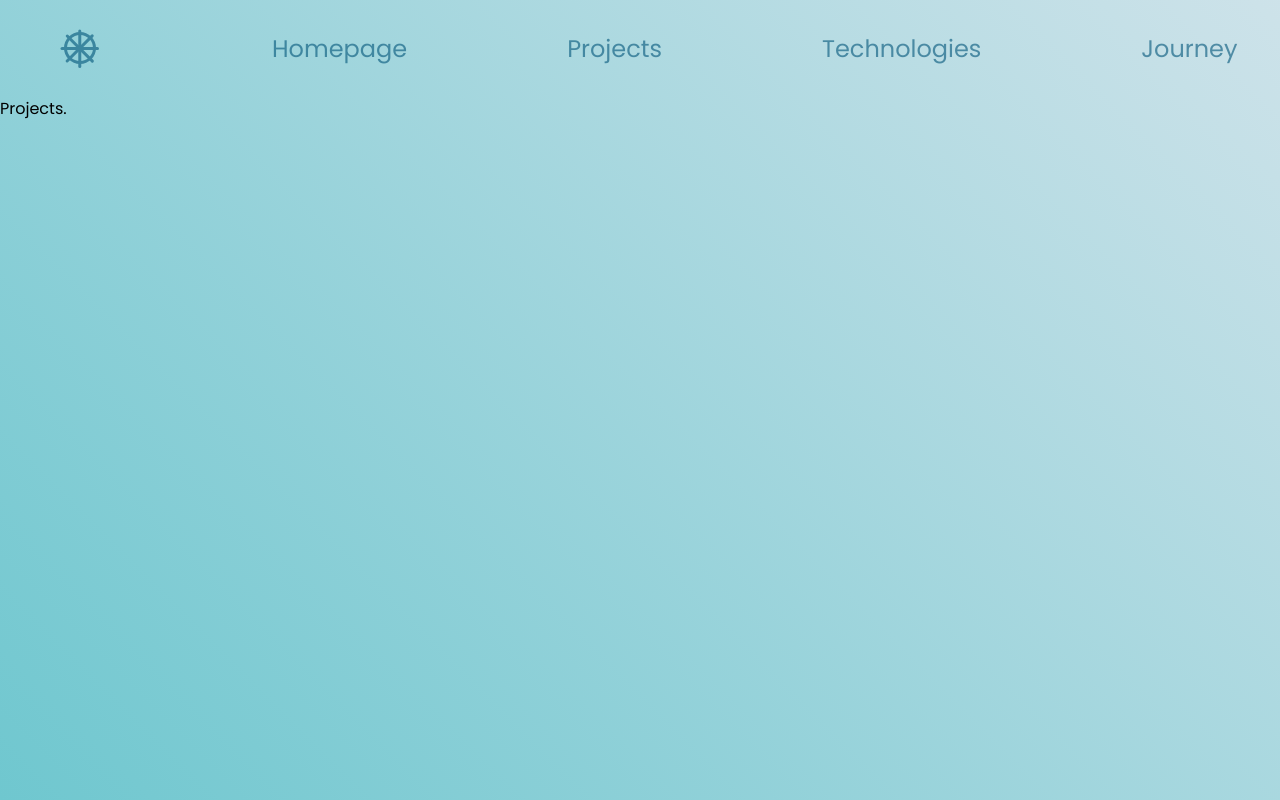
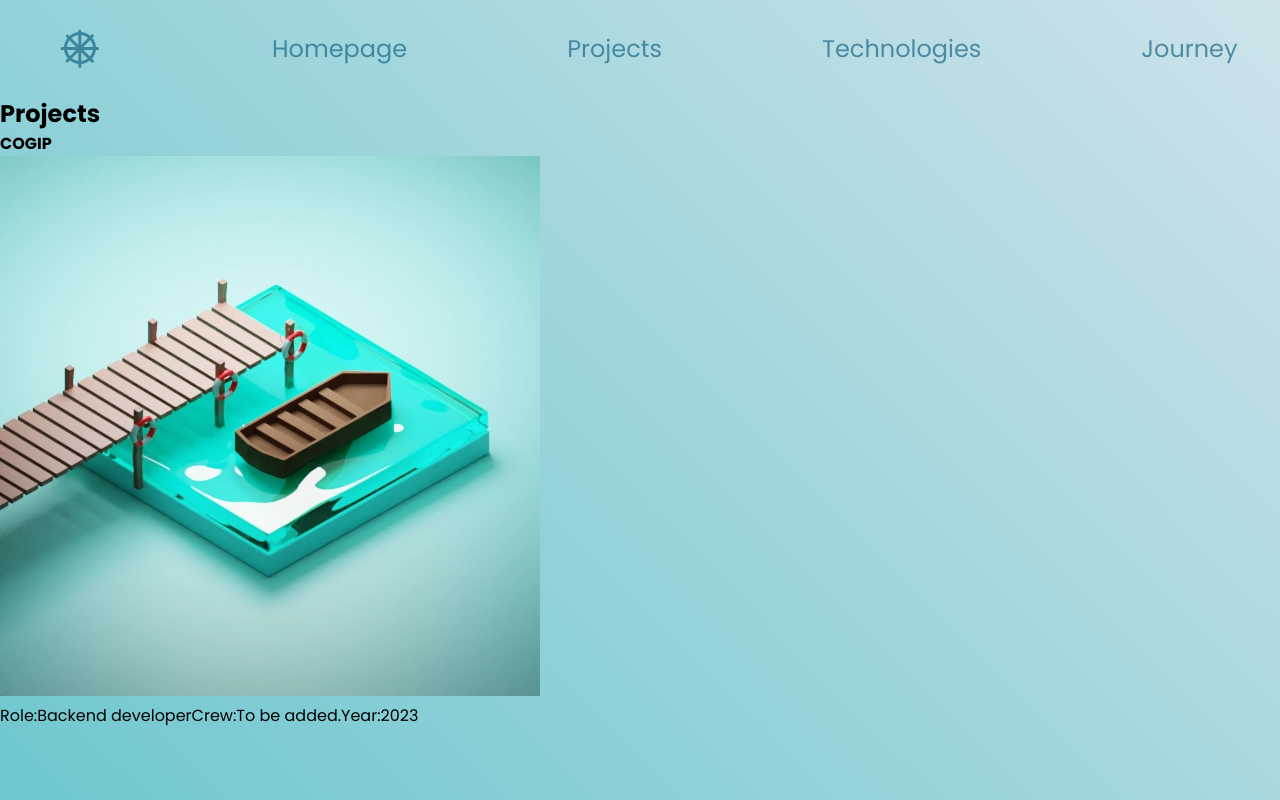
Before and after one commit to nathvda/Portfolio, a React (Vite) app in the folder portfolio/: page /projects in a window 1280 px wide. Built offline with nearby package versions, Linux system fonts and the light colour scheme.

Commit message:
project page skeleton

```diff
--- /dev/null
+++ b/portfolio/src/assets/scss/_partials/_projects.scss
@@ -0,0 +1,56 @@
+.bubble_three{
+    border-radius:100%;
+    background-color:rgba(126, 154, 161, 0.266);
+    height:15rem;
+    z-index:-1;
+    aspect-ratio:1/1;
+    display:flex;
+    place-content:center;
+    align-items: center;
+
+    img{
+        width:10rem;
+        height:10rem;
+        border-radius:100%;
+
+    }
+}
+
+.projectwrapper{
+    display:flex;
+    gap:2rem;
+    flex-wrap:wrap;
+
+    .projectblock{
+        display:flex;
+        justify-content:center;
+        align-items:center;
+        position:relative;
+        width:45%;
+        gap:2rem;
+
+        h4{
+            position:absolute;
+            top:0;
+            left:15rem;
+            color:white;
+            font-size:2rem;
+
+        }
+
+        .infos {
+            display: grid;
+            grid-template-columns: 5rem 18rem;
+
+            .Label{
+                color:white;
+            }
+
+            .info{
+                color:$deepblue;
+            }
+        }
+
+    }
+
+}
--- a/portfolio/src/pages/Project.jsx
+++ b/portfolio/src/pages/Project.jsx
@@ -1,9 +1,13 @@
 import React from 'react';
+import ProjectBlock from './components/ProjectBlock';
 
 const Project = () => {
     return (
         <div>
-            Projects.
+            <h2>Projects</h2>
+            <div className="projectwrapper">
+            <ProjectBlock title="COGIP" role="Backend developer" crew="To be added." year="2023" image="./src/assets/images/boat.webp"/>
+            </div>
         </div>
     );
 };
--- /dev/null
+++ b/portfolio/src/pages/components/ProjectBlock.jsx
@@ -0,0 +1,20 @@
+import React from 'react';
+import { Link } from 'react-router-dom';
+
+const ProjectBlock = (props) => {
+    return (
+        <>
+
+            <section className="projectblock">
+            <h4>{props.title}</h4>
+            <div className="bubble_three"><img src={props.image}/></div>
+            <div className="infos">
+            <span className="Label">Role:</span><span className="info">{props.role}</span>
+            <span className="Label">Crew:</span><span className="info">{props.crew}</span>
+            <span className="Label">Year:</span><span className="info">{props.year}</span>
+            </div></section>
+        </>
+    );
+};
+
+export default ProjectBlock;
```
